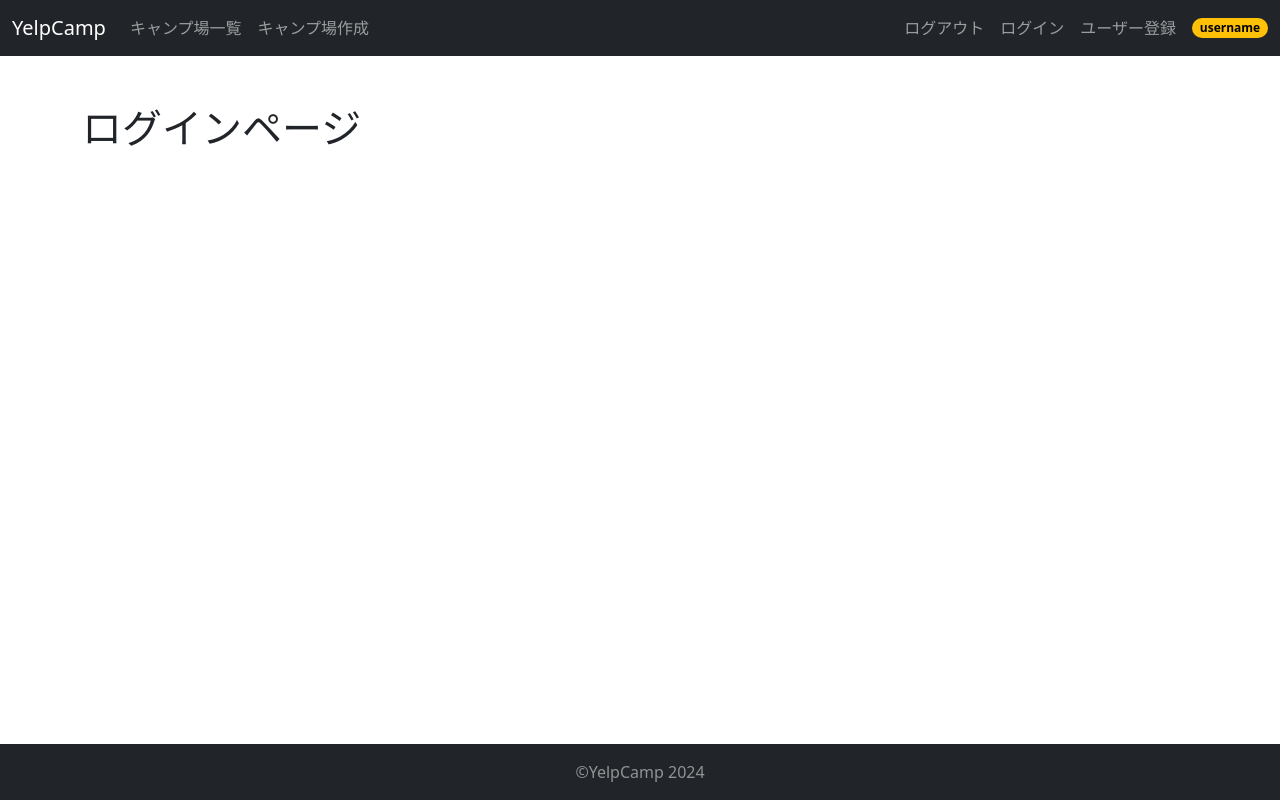
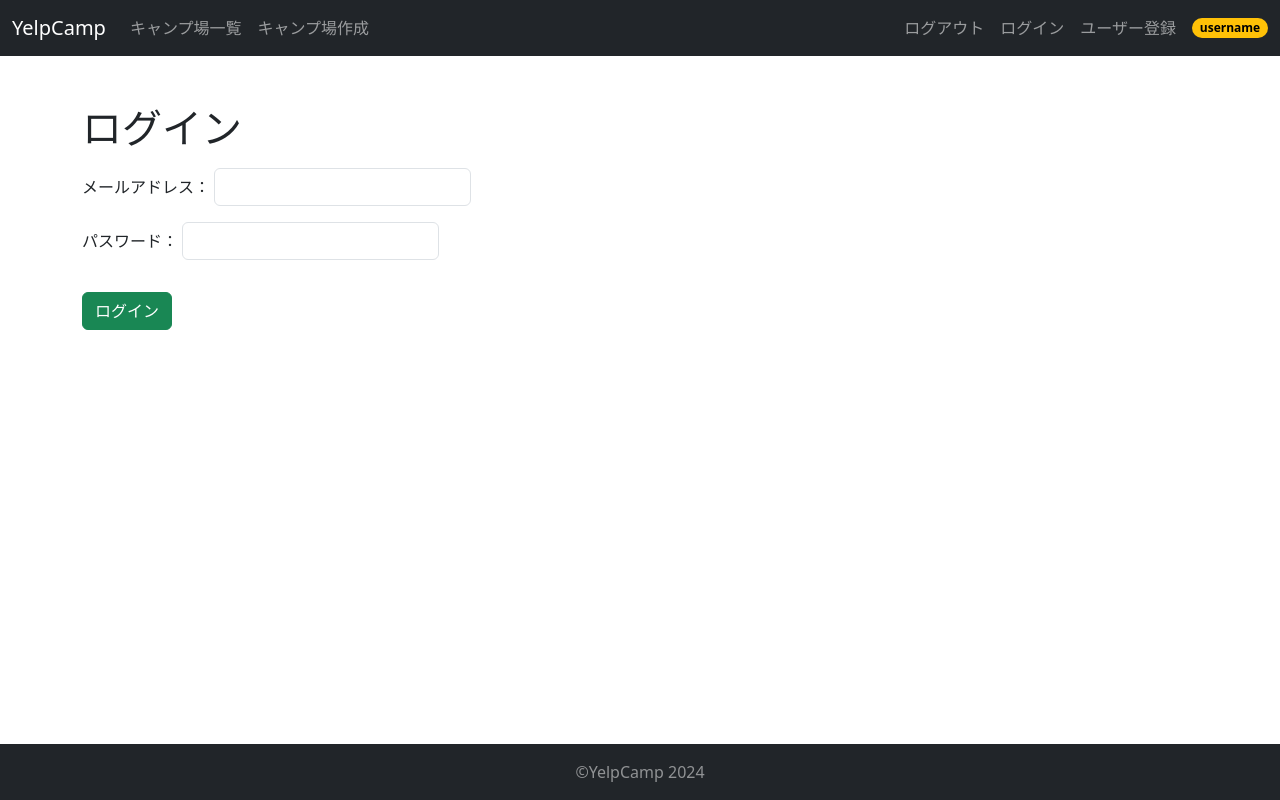
Before and after one commit to yukimnb/yelpcamp-react, a React (Vite) app: page /campgrounds/login in a window 1280 px wide. Built offline with nearby package versions, Linux system fonts and the light colour scheme.

Commit message:
ログインページを作成

```diff
--- /dev/null
+++ b/src/components/ContextProvider.jsx
@@ -0,0 +1,13 @@
+import { useState, createContext } from "react";
+import PropTypes from "prop-types";
+
+export const TokenContext = createContext();
+
+export const ContextProvider = ({ children }) => {
+  const [token, setToken] = useState(null);
+  return <TokenContext.Provider value={[token, setToken]}>{children}</TokenContext.Provider>;
+};
+
+ContextProvider.propTypes = {
+  children: PropTypes.node,
+};
--- a/src/main.jsx
+++ b/src/main.jsx
@@ -4,14 +4,17 @@ import { RouterProvider } from "react-router-dom";
 import { StyledGlobal } from "./components/StyledGlobal";
 import { routesBasic } from "./routes/routesBasic";
 import { QueryClient, QueryClientProvider } from "react-query";
+import { ContextProvider } from "./components/ContextProvider";
 
 const cli = new QueryClient();
 
 ReactDOM.createRoot(document.getElementById("root")).render(
   <React.StrictMode>
-    <QueryClientProvider client={cli}>
-      <StyledGlobal />
-      <RouterProvider router={routesBasic} />
-    </QueryClientProvider>
+    <ContextProvider>
+      <QueryClientProvider client={cli}>
+        <StyledGlobal />
+        <RouterProvider router={routesBasic} />
+      </QueryClientProvider>
+    </ContextProvider>
   </React.StrictMode>
 );
--- a/src/pages/DetailPage.jsx
+++ b/src/pages/DetailPage.jsx
@@ -5,7 +5,6 @@ import { getCampgroundDetail } from "../utils/api";
 export const DetailPage = () => {
   const { id } = useParams();
   const { data, error, isLoading, isError } = useQuery("detail", () => getCampgroundDetail(id));
-  console.log(data);
   if (isLoading) {
     return <p>Loading...</p>;
   }
--- a/src/pages/IndexPage.jsx
+++ b/src/pages/IndexPage.jsx
@@ -39,7 +39,7 @@ export const IndexPage = () => {
 
 export const StyledBody = styled.div`
   height: 100vh;
-  background-image: linear-gradient(rgba(0, 0, 0, 0.5), rgba(0, 0, 0, 0.5)), url(src/assets/index.jpg);
+  background-image: linear-gradient(rgba(0, 0, 0, 0.5), rgba(0, 0, 0, 0.5)), url(src/assets/img/index.jpg);
   background-size: cover;
   background-position: center;
   text-shadow: 0 0.05rem 0.1rem rgba(0, 0, 0, 0.5);
--- a/src/pages/LoginPage.jsx
+++ b/src/pages/LoginPage.jsx
@@ -1,7 +1,89 @@
+import { useState, useContext } from "react";
+import { useMutation } from "react-query";
+import { useNavigate } from "react-router-dom";
+import { userLogin } from "../utils/api";
+import { TokenContext } from "../components/ContextProvider";
+
 export const LoginPage = () => {
+  const [, setToken] = useContext(TokenContext);
+  const navigate = useNavigate();
+  const [formValues, setFormValues] = useState({
+    email: "",
+    password: "",
+  });
+  const [validated, setValidated] = useState(false);
+
+  const mutation = useMutation(userLogin);
+
+  const handleSubmit = (event) => {
+    const form = event.currentTarget;
+    if (form.checkValidity() === false) {
+      event.preventDefault();
+      event.stopPropagation();
+    } else {
+      event.preventDefault();
+      mutation.mutate(formValues, {
+        onSuccess: (data) => {
+          console.log(data);
+          setToken(data.key);
+          navigate("/campgrounds");
+        },
+        // もう少し詳細なエラーハンドリングを行う
+        onError: (error) => {
+          console.log("Error", error);
+        },
+      });
+    }
+    setValidated(true);
+  };
+
+  const handleForm = (e) => {
+    setFormValues({ ...formValues, [e.target.name]: e.target.value });
+  };
+
   return (
     <>
-      <h1>ログインページ</h1>
+      <h1 className="mb-3">ログイン</h1>
+      <form className={validated ? "was-validated" : ""} onSubmit={handleSubmit} noValidate>
+        <div className="row mb-3 g-1">
+          <div className="col-auto">
+            <label className="col-form-label" htmlFor="email">
+              メールアドレス：
+            </label>
+          </div>
+          <div className="col-auto">
+            <input
+              className="form-control"
+              id="email"
+              name="email"
+              type="email"
+              value={formValues.email}
+              onChange={handleForm}
+              required
+            />
+          </div>
+        </div>
+        <div className="row mb-3 g-1">
+          <div className="col-auto">
+            <label className="col-form-label" htmlFor="password">
+              パスワード：
+            </label>
+          </div>
+          <div className="col-auto">
+            <input
+              className="form-control"
+              id="password"
+              name="password"
+              type="password"
+              value={formValues.password}
+              onChange={handleForm}
+              required
+              autoComplete="off"
+            />
+          </div>
+        </div>
+        <button className="btn btn-success mt-3">ログイン</button>
+      </form>
     </>
   );
 };
--- a/src/utils/api.js
+++ b/src/utils/api.js
@@ -3,19 +3,16 @@ import axios from "axios";
 const ENDPOINT_URL = "http://localhost:8000/api/v1/";
 
 export const getCampgroundsList = async () => {
-  const res = await axios.get(ENDPOINT_URL + "campgrounds/", {
-    headers: {
-      Authorization: "Token b58b79f5a686b107f6b11adec007f1d5567d05a4",
-    },
-  });
+  const res = await axios.get(ENDPOINT_URL + "campgrounds/");
   return res.data;
 };
 
 export const getCampgroundDetail = async (id) => {
-  const res = await axios.get(ENDPOINT_URL + `campgrounds/${id}/`, {
-    headers: {
-      Authorization: "Token b58b79f5a686b107f6b11adec007f1d5567d05a4",
-    },
-  });
+  const res = await axios.get(ENDPOINT_URL + `campgrounds/${id}/`);
   return res.data;
 };
+
+export const userLogin = async (data) => {
+  const res = await axios.post(ENDPOINT_URL + "accounts/login/", data);
+  return res.data;
+};
```
